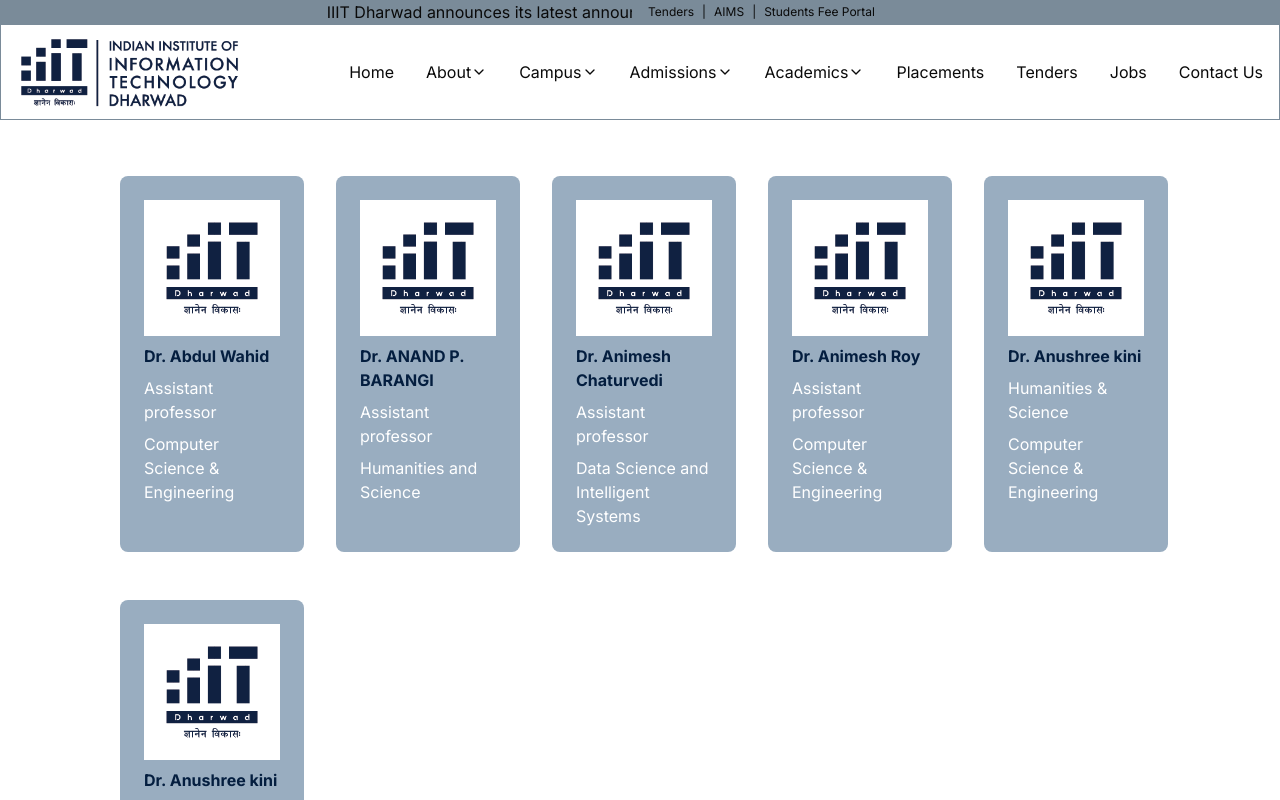
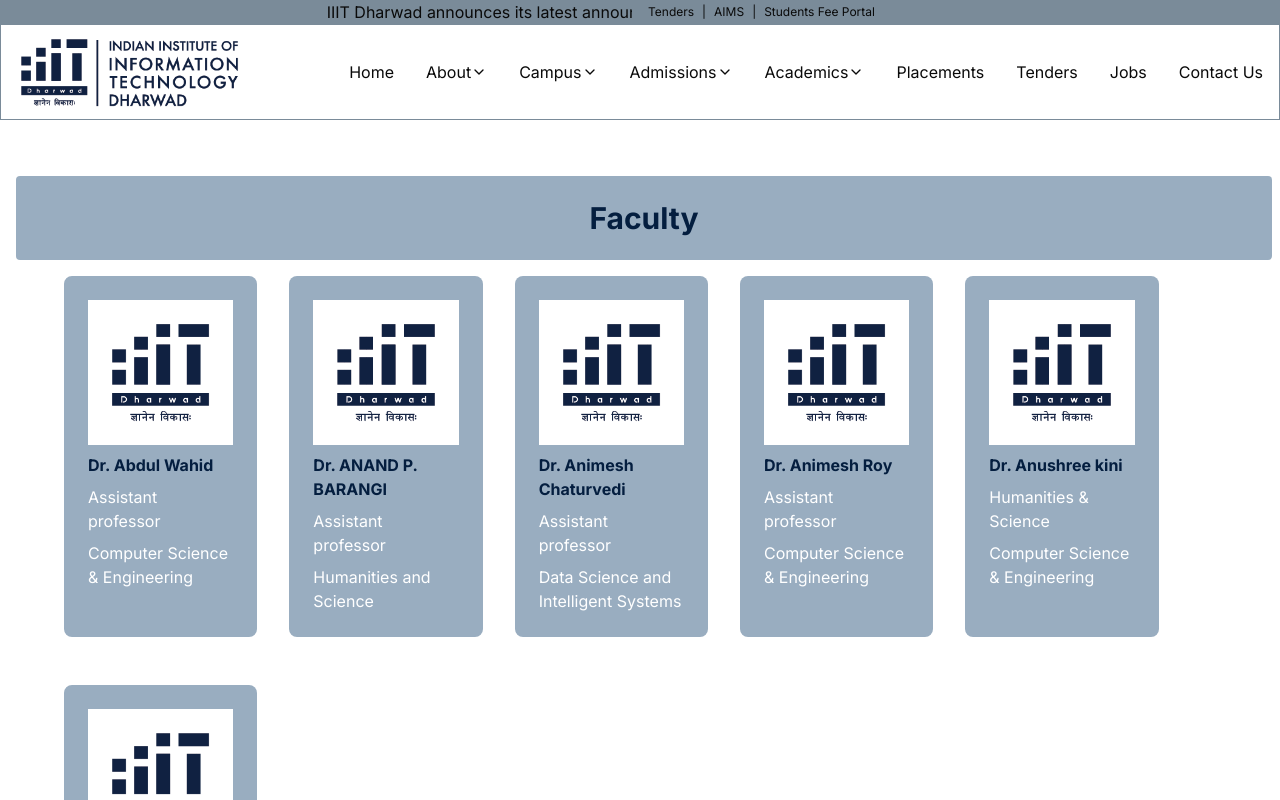
Before and after one commit to Velocity-IIITDWD/iiitdwd.ac.in, a Next.js app: page /faculty in a window 1280 px wide. Shown: the top 800 px of the page. Built offline with nearby package versions, Linux system fonts and the light colour scheme.

Commit message:
updated with few ui changes

```diff
--- a/app/faculty/page.tsx
+++ b/app/faculty/page.tsx
@@ -54,7 +54,8 @@ interface ListProps {
     </li>);
     return (
       <>
-      <div className="flex flex-row justify-center py-12 m-2 ml-4 pl-14">
+      <div className="flex flex-col justify-center py-12 m-2 ml-4 gap-4 ">
+            <div className='flex justify-center font-bold text-3xl text-dwd-primary bg-dwd-secondary2 py-6 rounded'>Faculty</div>
             <ul className='bg-background flex flex-wrap  mx-12 gap-8 '>{f_array}</ul>
         </div>
       </>
```
